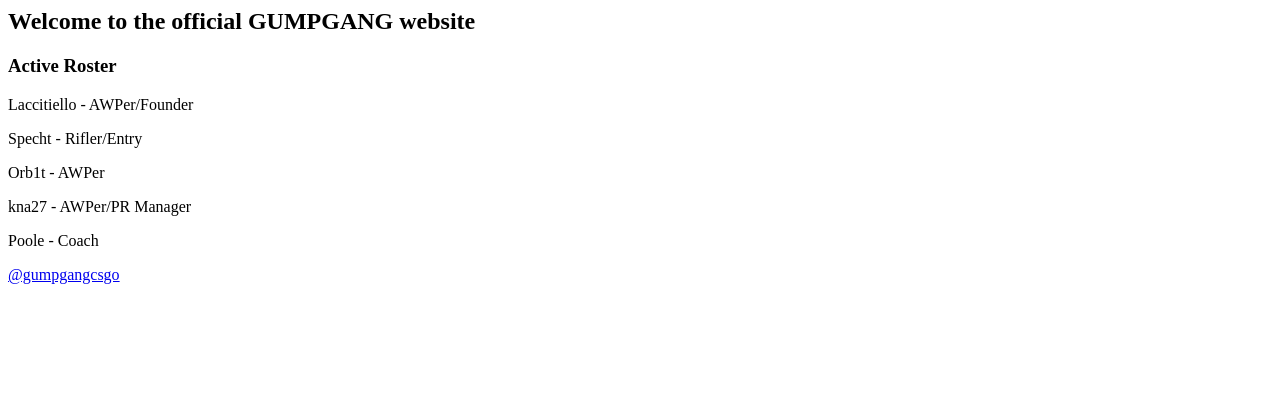
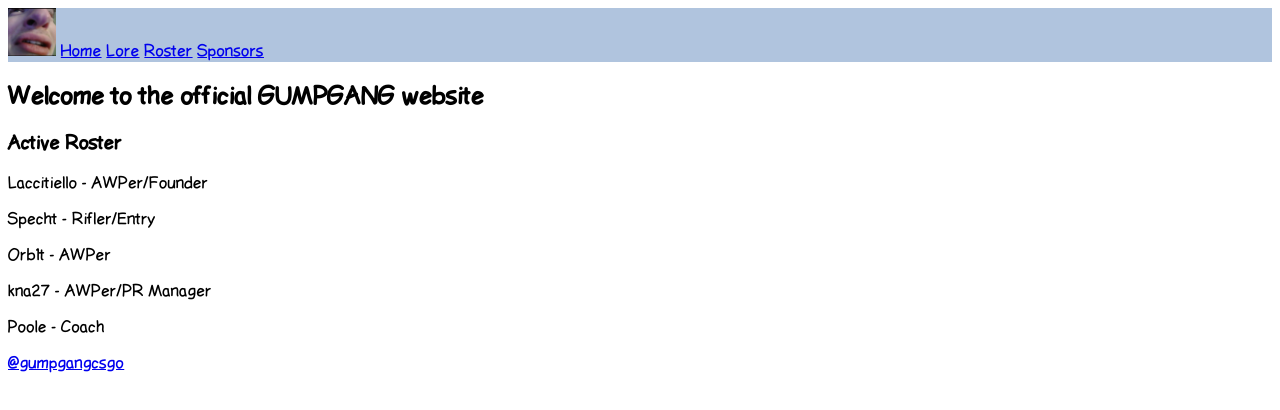
Before and after one commit to gumpgang/gumpgang.github.io, a plain HTML site: page index.html in a window 1280 px wide. Drawn offline with Linux system fonts and the light colour scheme.

Commit message:
did stuff
Co-authored-by: matspe24 <matspe24@users.noreply.github.com>

```diff
--- a/index.html
+++ b/index.html
@@ -3,9 +3,17 @@
     <meta charset="UTF-8">
     <meta http-equiv="X-UA-Compatible" content="IE=edge">
     <meta name="viewport" content="width=device-width, initial-scale=1.0">
+    <link rel="stylesheet" href="style.css">
     <title>GUMPGANG</title>
-</head>
+</>
 <body>
+    <nav>
+        <img src="./logo.jpg">
+        <a href="./index.html">Home</a>
+        <a href="./lore.html">Lore</a>
+        <a href="./roster.html">Roster</a>
+        <a href="./sponsors.html">Sponsors</a>
+    </nav>
     <h2>Welcome to the official GUMPGANG website</h2>
     <h3>Active Roster</h3>
     <p>Laccitiello - AWPer/Founder</p>
@@ -14,5 +22,6 @@
     <p>kna27 - AWPer/PR Manager</p>
     <p>Poole - Coach</p>
     <a href="https://twitter.com/gumpgangcsgo" target="blank">@gumpgangcsgo</a>
+
 </body>
 </html>
--- /dev/null
+++ b/style.css
@@ -0,0 +1,18 @@
+@font-face {
+    font-family: comic;
+    src: url(comic.ttf);
+}
+
+img {
+    width: 3em;
+}
+
+nav
+{
+    background-color:lightsteelblue;
+}
+
+body
+{
+    font-family: comic;
+}
```
Also changed, not shown: comic.ttf (added), logo.jpg (added), lore.html (added), roster.html (added), sponsors.html (added).
